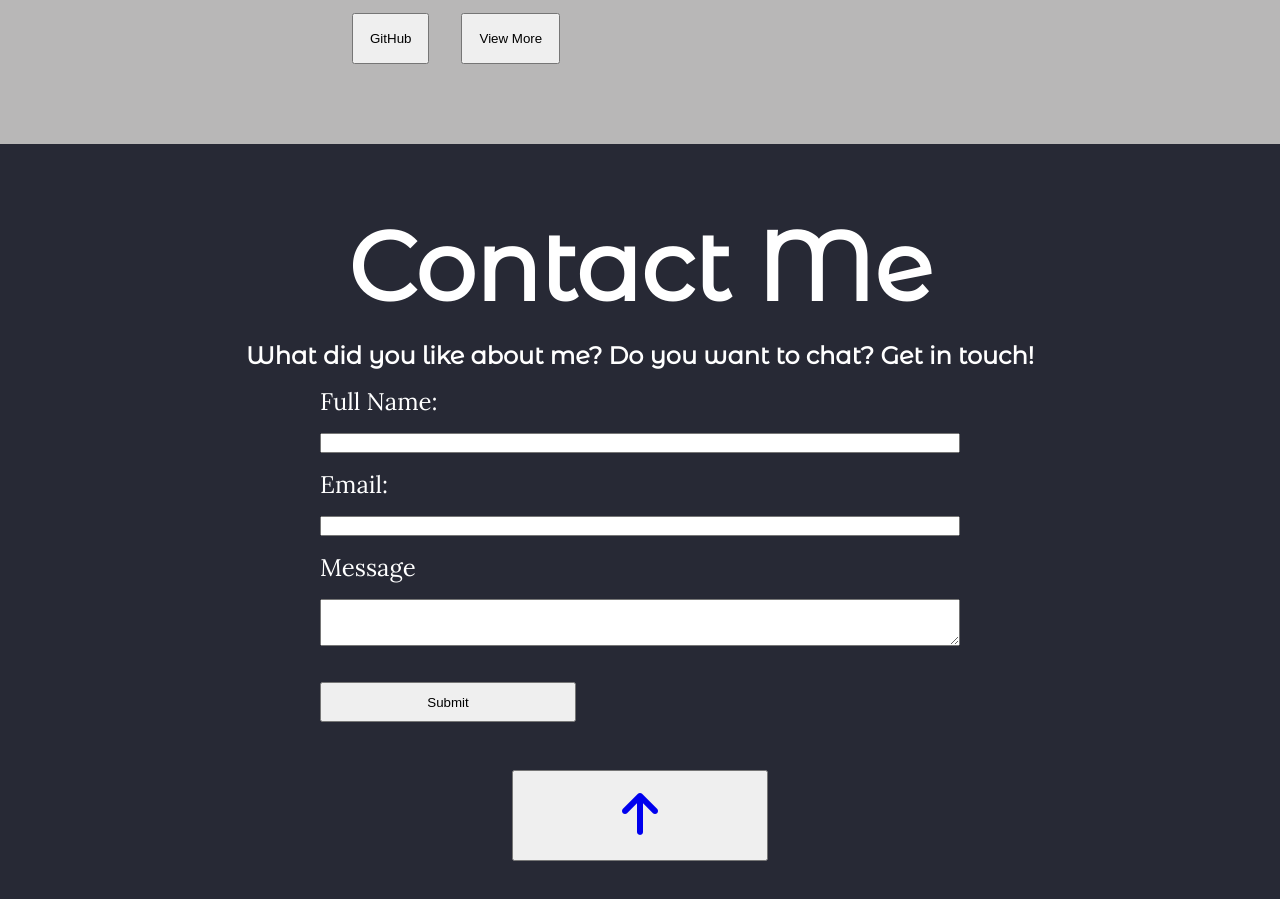
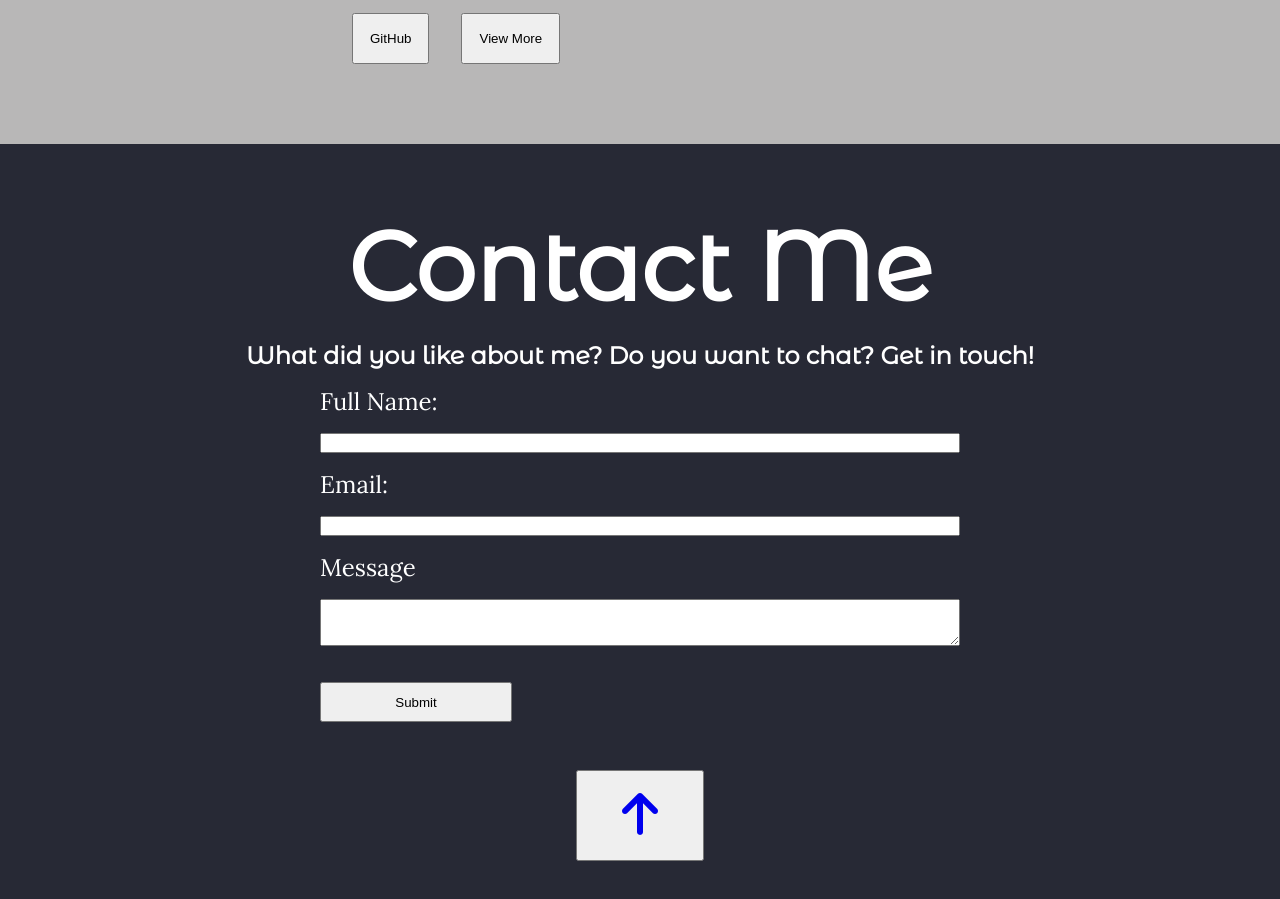
Before and after one commit to j-jinjia/personal-portfolio, a plain HTML site: page index.html in a window 1280 px wide. Shown: the part 5520-6419 px from the top of the page. Drawn offline with Linux system fonts and the light colour scheme.

```diff
--- a/style.scss
+++ b/style.scss
@@ -443,12 +443,6 @@
                 width:20vw;
                 height:5vh;
             }
-<<<<<<< HEAD
-
-=======
-
-
->>>>>>> 47087f15fbc4a736ecd2f9de8e82b1c4221c1361
         }
         .restart_btn{
             font-size: 3rem;
@@ -626,14 +620,14 @@
 
             button{
                 margin-top: 20px;
-                width:20vw;
+                width:15vw;
                 height:5vh;
             }
 
         }
         .restart_btn{
             font-size: 3rem;
-            width:20vw;
+            width:10vw;
         }
     }
 
```
Also changed, not shown: style.css.
